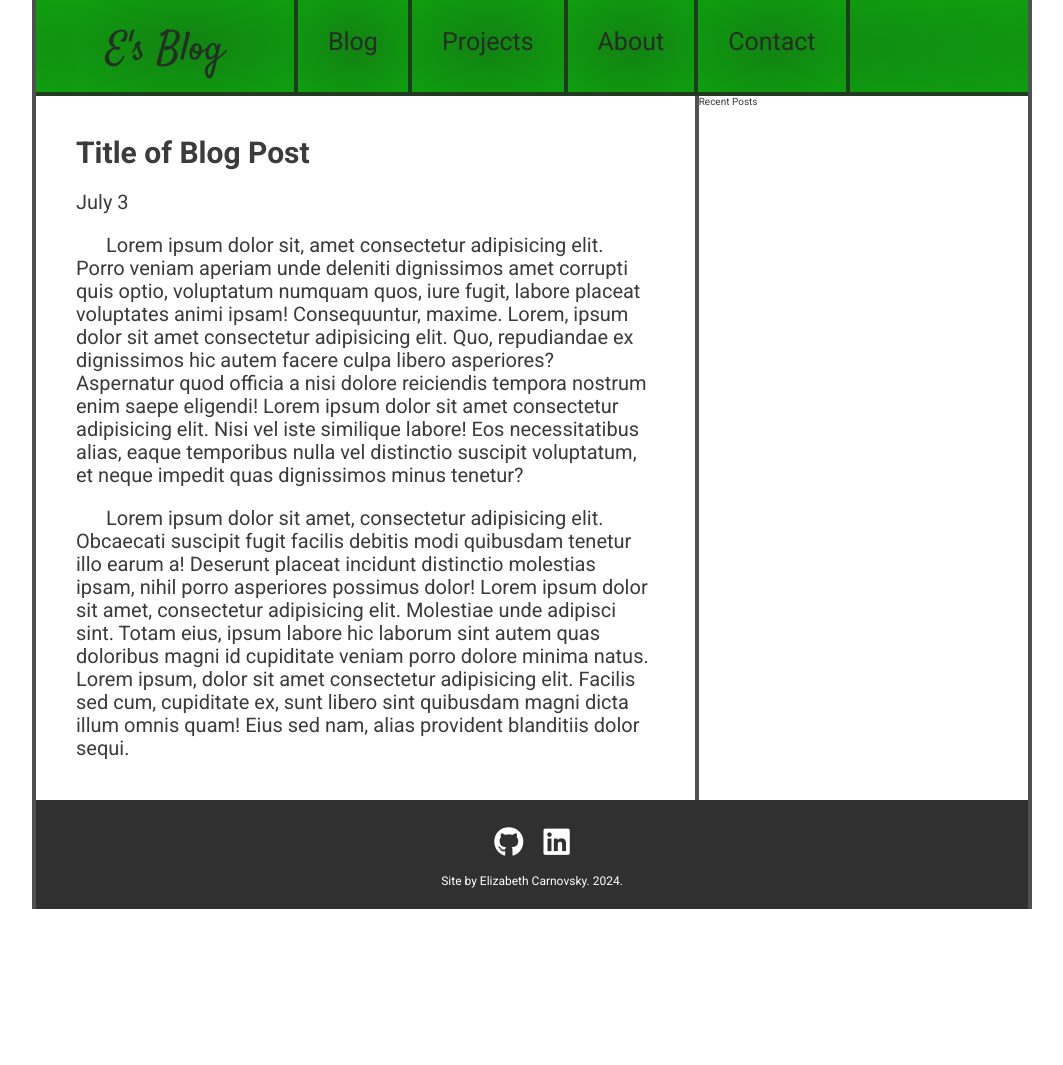
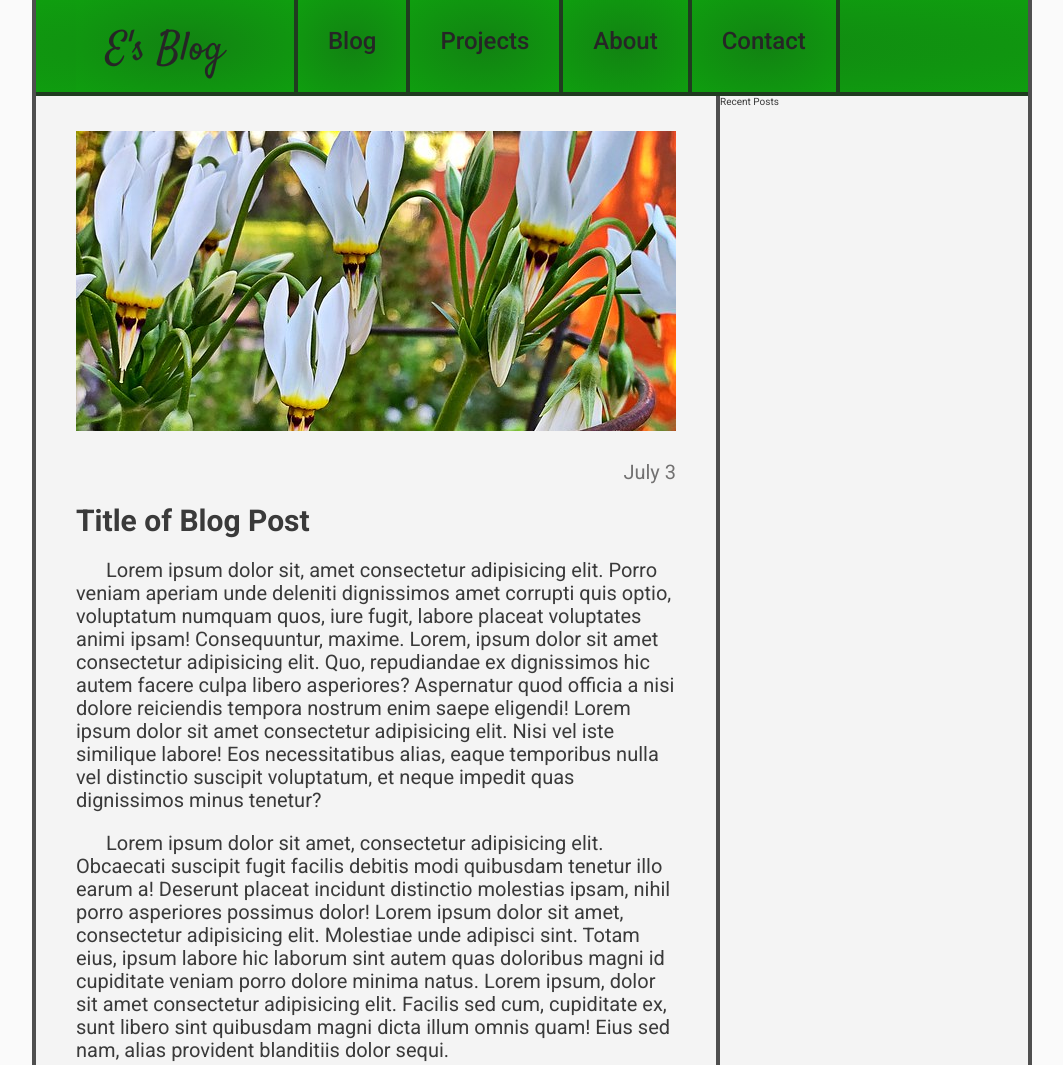
Before and after one commit to ecarnovsky/blog, a plain HTML site: page index.html in a window 1280 px wide. Shown: the top 1065 px of the page, without its empty margins (108-1171 px from the left). Before the commit the page ends 909 px from the top, so only its background shows below. Drawn offline with Linux system fonts and the light colour scheme.

Commit message:
Changed text and background colors

```diff
--- a/css/style.scss
+++ b/css/style.scss
@@ -27,6 +27,7 @@ body {
     margin: auto;
     border-right: $defaultBorder;
     border-left: $defaultBorder;
+    background-color: #fafafa;
 }
 
 li {
@@ -43,7 +44,7 @@ header {
 
 
     nav {
-        font-size: 2.5rem;
+        font-size: 2.4rem;
         border-bottom: $defaultBorder;
 
 
@@ -56,6 +57,9 @@ header {
             padding: 18px 30px;
             padding-top: 28px;
             background: $defaultNavColor;
+            color: rgb(38, 38, 38);
+            font-weight: 500;
+
 
         }
         .logo{
@@ -65,7 +69,7 @@ header {
             display: inline-block;
         }
         a:hover {
-            background: radial-gradient(rgb(17, 125, 17),rgb(12, 137, 12));;
+            background: radial-gradient(rgb(61, 103, 61),rgb(12, 137, 12));;
         }
     }
 }
@@ -75,26 +79,42 @@ header {
 main {
 
     display: flex;
+    background: #f4f4f4;
 
+}
+
+.articles-div {
+    flex: 2;
+
+
+    article {
+        padding: 20px 40px;
+    }
+    .img-container {
+        max-width: 600px;
+        height: 300px;
+        overflow: hidden;
+        margin: auto;
+        margin-bottom: 30px;
+        margin-top: 15px;
+
+        img {
+            margin-top: -160px;
+            margin-left: -200px;
+        }
+    }
     h1 {
         font-size: 3rem;
     }
     p {
         font-size: 2rem;
+        text-indent: 30px
     }
     time {
+        text-align: end;
+        display: block;
         font-size: 2rem;
-    }
-}
-
-.articles-div {
-    flex: 2;
-
-    article {
-        padding: 20px 40px;
-    }
-    p {
-        text-indent: 30px;
+        color:#727171;
     }
 }
 
@@ -106,11 +126,12 @@ main {
  /// FOOTER ///
 
 footer {
-    background:  rgba(37, 37, 37, 0.95) ;
+    background:  #303030; ;
     color: white;
     font-size: 1.5rem;
     text-align: center;
     padding: 20px 0;
+    font-weight: 700;
 
     ul {
         padding: 0;
--- a/index.html
+++ b/index.html
@@ -38,10 +38,18 @@
 
 			<div class="articles-div">
 				<article>
+
+					<div class="img-container">
+						<img src="./images/flowers.jpg" alt="flowers">
+					</div>
+
+					<time>July 3</time>
+
 					<h1>Title of Blog Post</h1>
-					<time>July 3</time>
+
 					<p>Lorem ipsum dolor sit, amet consectetur adipisicing elit. Porro veniam aperiam unde deleniti dignissimos amet corrupti quis optio, voluptatum numquam quos, iure fugit, labore placeat voluptates animi ipsam! Consequuntur, maxime. Lorem, ipsum dolor sit amet consectetur adipisicing elit. Quo, repudiandae ex dignissimos hic autem facere culpa libero asperiores? Aspernatur quod officia a nisi dolore reiciendis tempora nostrum enim saepe eligendi! Lorem ipsum dolor sit amet consectetur adipisicing elit. Nisi vel iste similique labore! Eos necessitatibus alias, eaque temporibus nulla vel distinctio suscipit voluptatum, et neque impedit quas dignissimos minus tenetur?</p>
-					 	<p>Lorem ipsum dolor sit amet, consectetur adipisicing elit. Obcaecati suscipit fugit facilis debitis modi quibusdam tenetur illo earum a! Deserunt placeat incidunt distinctio molestias ipsam, nihil porro asperiores possimus dolor! Lorem ipsum dolor sit amet, consectetur adipisicing elit. Molestiae unde adipisci sint. Totam eius, ipsum labore hic laborum sint autem quas doloribus magni id cupiditate veniam porro dolore minima natus. Lorem ipsum, dolor sit amet consectetur adipisicing elit. Facilis sed cum, cupiditate ex, sunt libero sint quibusdam magni dicta illum omnis quam! Eius sed nam, alias provident blanditiis dolor sequi.</p>
+					<p>Lorem ipsum dolor sit amet, consectetur adipisicing elit. Obcaecati suscipit fugit facilis debitis modi quibusdam tenetur illo earum a! Deserunt placeat incidunt distinctio molestias ipsam, nihil porro asperiores possimus dolor! Lorem ipsum dolor sit amet, consectetur adipisicing elit. Molestiae unde adipisci sint. Totam eius, ipsum labore hic laborum sint autem quas doloribus magni id cupiditate veniam porro dolore minima natus. Lorem ipsum, dolor sit amet consectetur adipisicing elit. Facilis sed cum, cupiditate ex, sunt libero sint quibusdam magni dicta illum omnis quam! Eius sed nam, alias provident blanditiis dolor sequi.</p>
+
 				</article>
 			</div>
 
```
Also changed, not shown: css/style.css, images/flowers.jpg (added), 1 other file.
